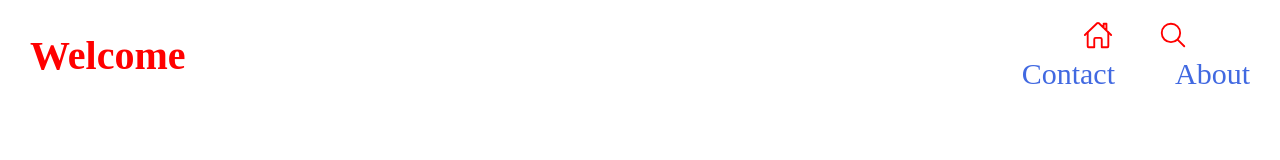
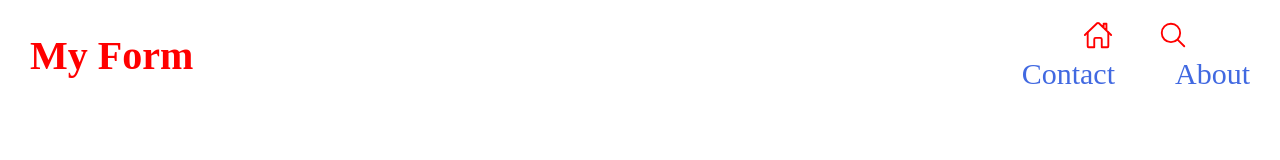
Before and after one commit to Iwumathie/form, a plain HTML site: page index.html in a window 1280 px wide. Shown: the top 160 px of the page. Drawn offline with nearby package versions, Linux system fonts and the light colour scheme.

Commit message:
changed form title

```diff
--- a/index.html
+++ b/index.html
@@ -11,7 +11,7 @@
     <div class="Hero-section">
         <div class="navbar">
 
-            <h1 class="welcome">Welcome</h1>
+            <h1 class="welcome">My Form</h1>
             <nav class="nav">
             <a href="#"><ion-icon name="home-outline"></ion-icon></a>
             <a href="#"><ion-icon name="search-outline"></ion-icon></a>
```
